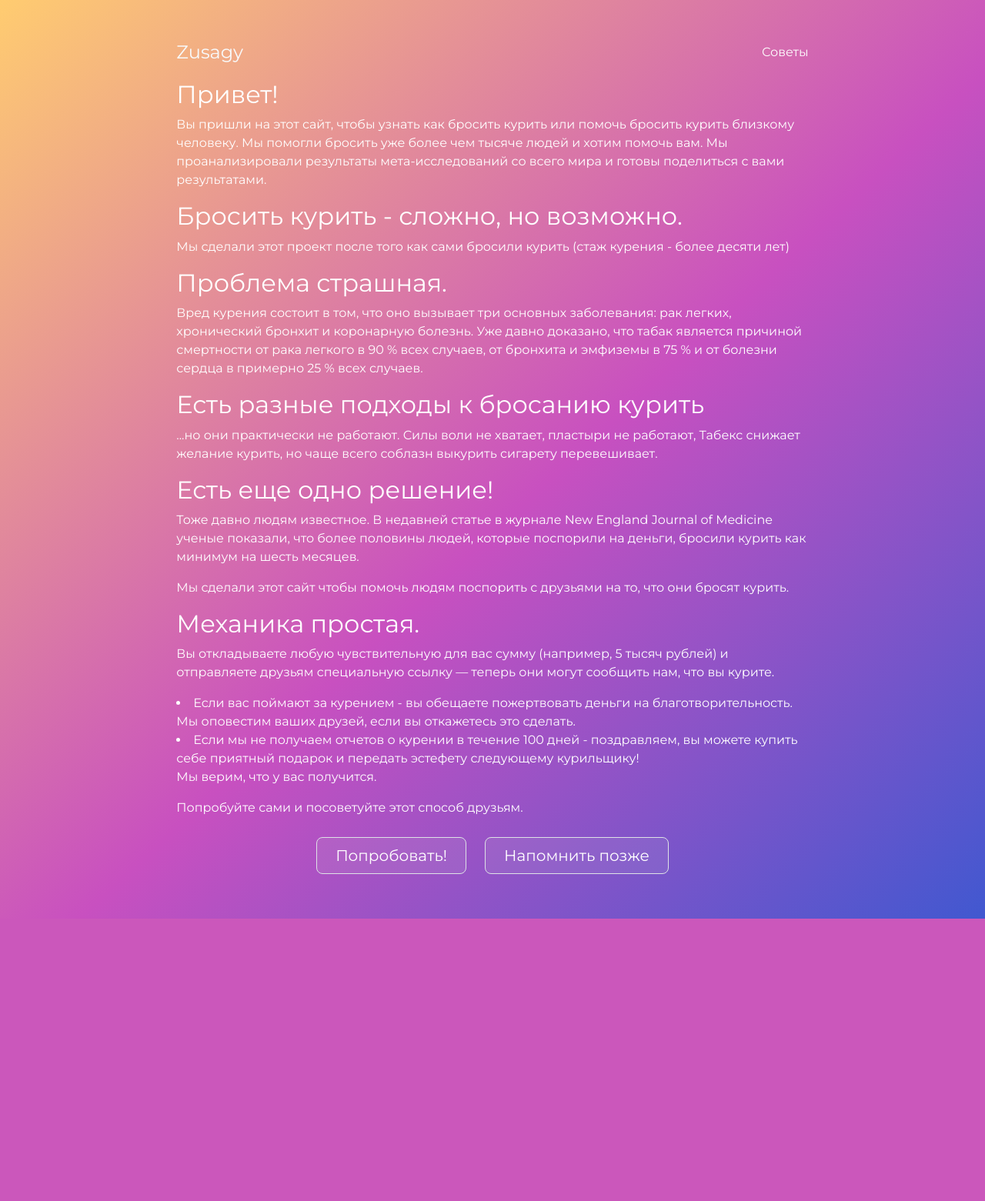
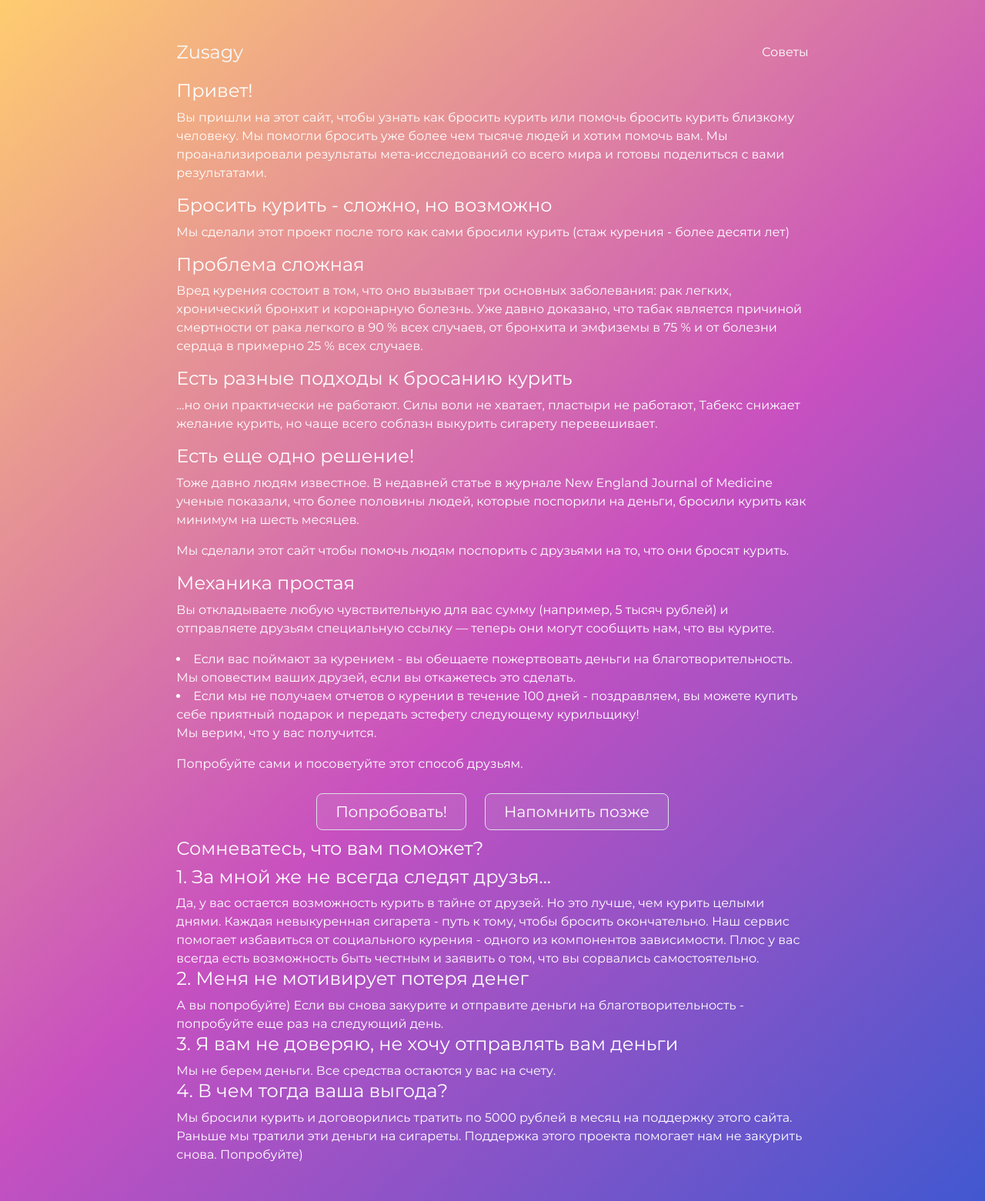
Before and after one commit to evgenity/zusagy, a Django app: page / in a window 1280 px wide. Shown: the whole page at 77% size. Before the commit the page ends 1194 px from the top, so only its background shows below. Run offline with Django 4.2, Linux system fonts and the light colour scheme.

Commit message:
doubts text section

```diff
--- a/backend/promises/static/promises/main.css
+++ b/backend/promises/static/promises/main.css
@@ -7,8 +7,8 @@ header {
 	margin-bottom: 0.5em !important;
 }
 
-h1 {
-	font-size: 2em;
+h1, h2, h3 {
+	font-size: 1.5em;
 }
 
 .form-control {
--- a/backend/promises/templates/promises/index.html
+++ b/backend/promises/templates/promises/index.html
@@ -6,10 +6,10 @@
 <h1>Привет!</h1>
 <p> Вы пришли на этот сайт, чтобы узнать как бросить курить или помочь бросить курить близкому человеку. Мы помогли бросить уже более чем тысяче людей и хотим помочь вам. Мы проанализировали результаты мета-исследований со всего мира и готовы поделиться с вами результатами.</p>
 
-<h1>Бросить курить - сложно, но возможно.</h1>
+<h1>Бросить курить - сложно, но возможно</h1>
 <p> Мы сделали этот проект после того как сами бросили курить (стаж курения - более десяти лет)</p>
 
-<h1>Проблема страшная.</h1>
+<h1>Проблема сложная</h1>
 <p>Вред курения состоит в том, что оно вызывает три основных заболевания: рак легких, хронический бронхит и коронарную болезнь. Уже давно доказано, что табак является причиной смертности от рака легкого в 90 % всех случаев, от бронхита и эмфиземы в 75 % и от болезни сердца в примерно 25 % всех случаев.</p>
 
 <h1>Есть разные подходы к бросанию курить</h1>
@@ -20,7 +20,7 @@
 
 <p>Мы сделали этот сайт чтобы помочь людям поспорить с друзьями на то, что они бросят курить.
 
-<h1>Механика простая.</h1>
+<h1>Механика простая</h1>
 Вы откладываете любую чувствительную для вас сумму (например, 5 тысяч рублей) и отправляете друзьям специальную ссылку — теперь они могут сообщить нам, что вы курите.</p>
 
 <li>Если вас поймают за курением - вы обещаете пожертвовать деньги на благотворительность. Мы оповестим ваших друзей, если вы откажетесь это сделать.</li>
@@ -34,6 +34,21 @@
   <a href="{% url 'create' %}" class="btn btn-primary btn-lg px-4 border">Напомнить позже</a>
 </div>
 
+<h1> Сомневатесь, что вам поможет?</h1>
+<h2>1. За мной же не всегда следят друзья...</h2>
+Да, у вас остается возможность курить в тайне от друзей. Но это лучше, чем курить целыми днями. Каждая невыкуренная сигарета - путь к тому, чтобы бросить окончательно. Наш сервис помогает избавиться от социального курения - одного из компонентов зависимости. Плюс у вас всегда есть возможность быть честным и заявить о том, что вы сорвались самостоятельно.
+
+<h2>2. Меня не мотивирует потеря денег</h2>
+А вы попробуйте) Если вы снова закурите и отправите деньги на благотворительность - попробуйте еще раз на следующий день.
+
+<h2>3. Я вам не доверяю, не хочу отправлять вам деньги</h2>
+Мы не берем деньги. Все средства остаются у вас на счету.
+
+<h2>4. В чем тогда ваша выгода?</h2>
+Мы бросили курить и договорились тратить по 5000 рублей в месяц на поддержку этого сайта. Раньше мы тратили эти деньги на сигареты. Поддержка этого проекта помогает нам не закурить снова. Попробуйте)
+
+<!-- <h2>5. У меня остались вопросы и сомнения</h2> -->
+
 <!-- <div class="hero">
 	<img class="hero-img" src="https://d2pas86kykpvmq.cloudfront.net/images/humans-3.0/pose_50.png">
 </div> -->
```
